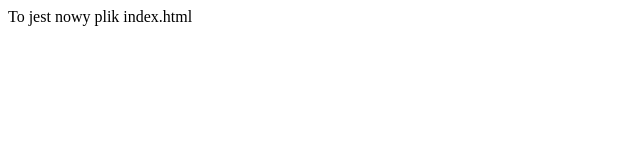
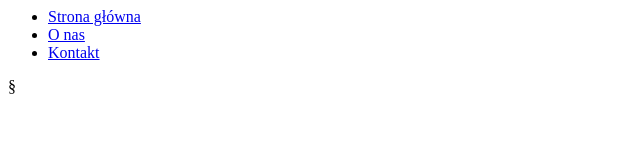
Before and after one commit to atreides-pl/GitHub, a plain HTML site: page index.html in a window 1280 px wide. Shown: the whole page, without its empty margins (0-640 px from the left). Drawn offline with Linux system fonts and the light colour scheme.

Commit message:
feat: add website header with navigation menu

```diff
--- a/index.html
+++ b/index.html
@@ -1 +1,9 @@
-To jest nowy plik index.html
+<header>
+   <nav>
+     <ul>
+       <li><a href="index.html">Strona główna</a></li>
+       <li><a href="about.html">O nas</a></li>
+       <li><a href="contact.html">Kontakt</a></li>
+     </ul>
+   </nav>
+</header>§
```
